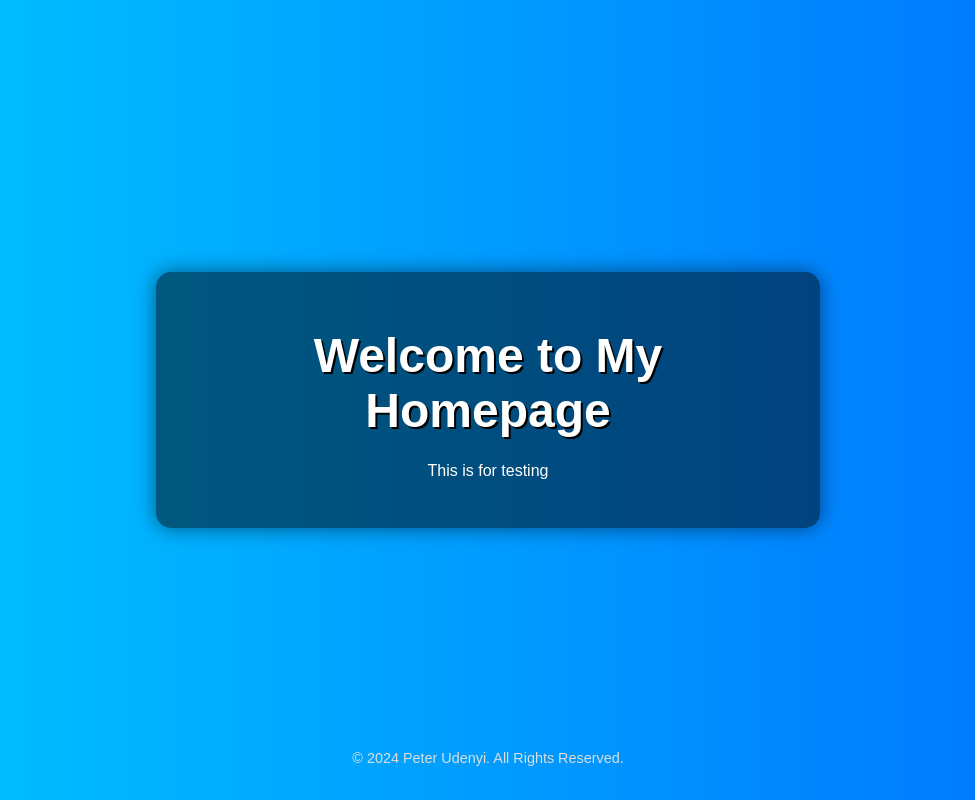
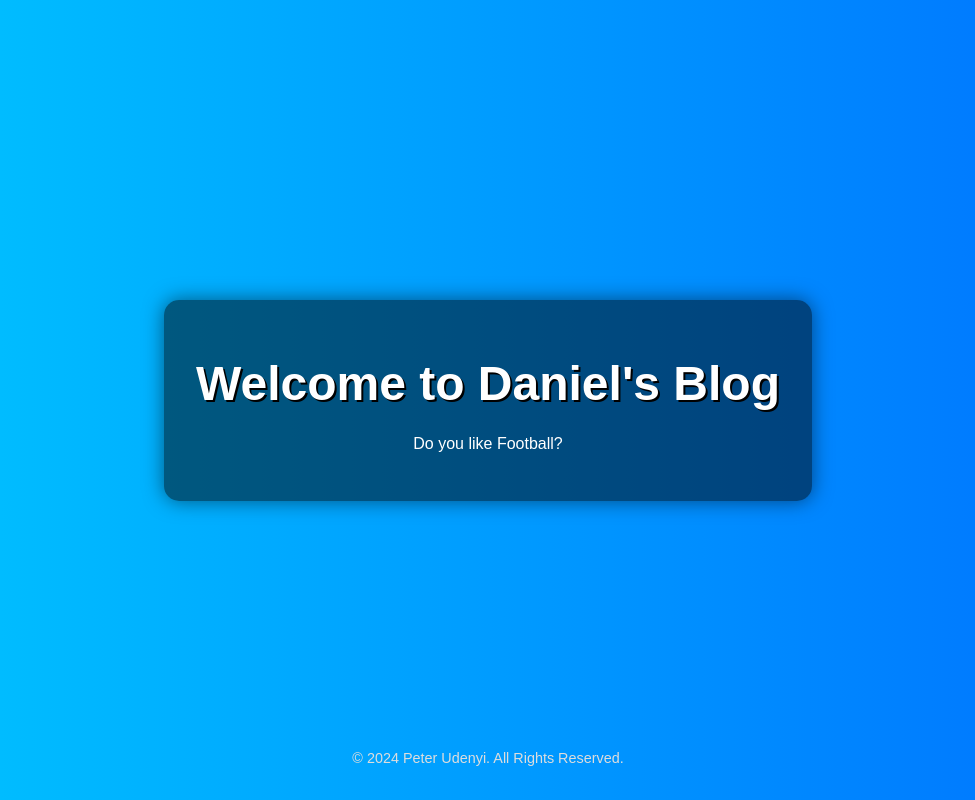
Before and after one commit to Xclusivep/ruzivo, a plain HTML site: page index.html in a window 1280 px wide. Shown: the whole page, without its empty margins (152-1127 px from the left). Drawn offline with Linux system fonts and the light colour scheme.

Commit message:
Update index.html

```diff
--- a/index.html
+++ b/index.html
@@ -43,8 +43,8 @@
 </head>
 <body>
     <div class="container">
-        <h1>Welcome to My Homepage</h1>
-        <p>This is for testing</p>
+        <h1>Welcome to Daniel's Blog</h1>
+        <p>Do you like Football?</p>
     </div>
     <div class="footer">
         <p>&copy; 2024 Peter Udenyi. All Rights Reserved.</p>
```
